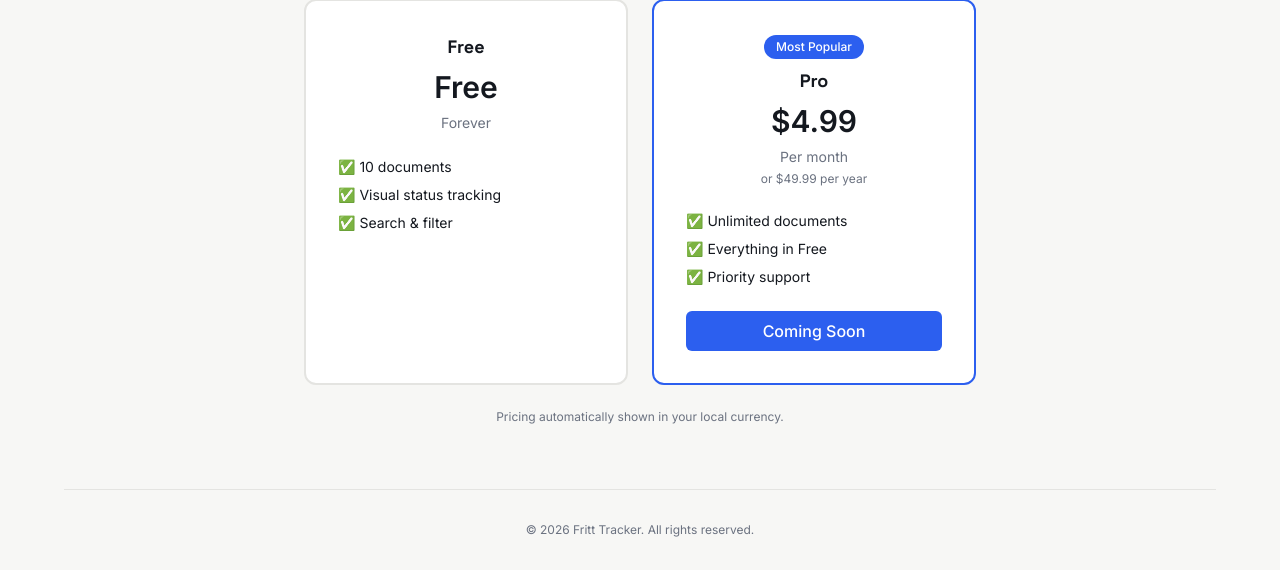
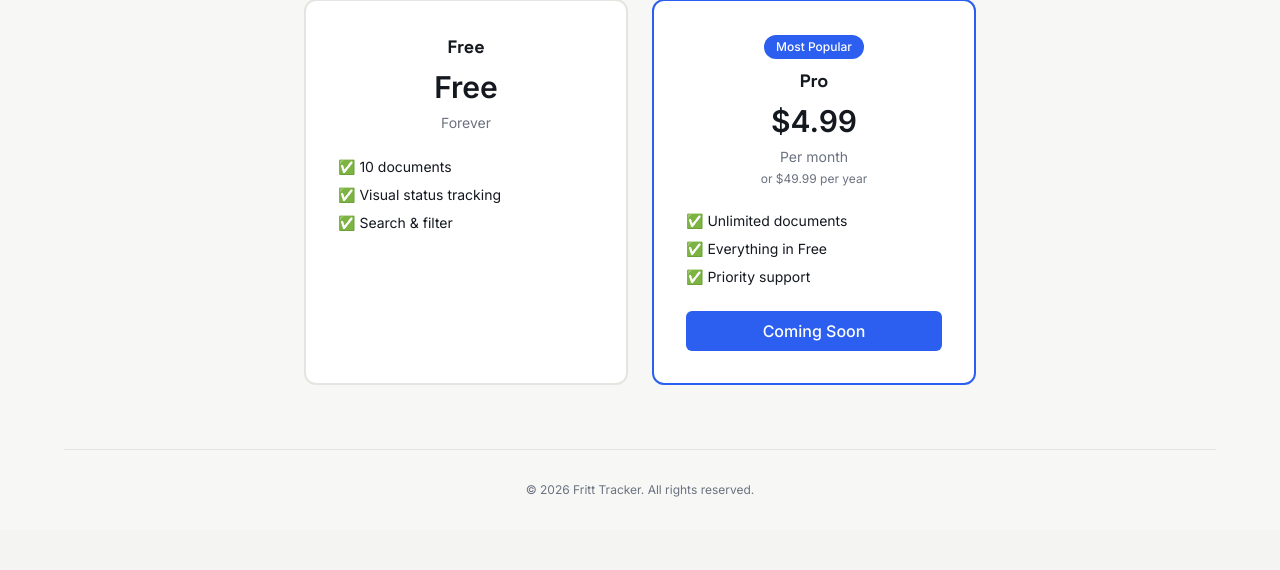
Before and after one commit to sedejordan/docTracker, a Flask app: page / in a window 1280 px wide. Shown: the part 1548-2118 px from the top of the page. After the commit the page ends 2045 px from the top, so only its background shows below. Run offline with Flask 3, Linux system fonts and the light colour scheme; some libraries are stand-ins or nearby versions.

Commit message:
edited landing page

```diff
--- a/templates/landing.html
+++ b/templates/landing.html
@@ -222,13 +222,6 @@
           </button>
         </div>
       </div>
-
-      <!-- Currency switcher (optional) -->
-      <div class="text-center mt-6">
-        <p class="text-xs text-muted">
-          Pricing automatically shown in your local currency.
-        </p>
-      </div>
     </section>
 
     <!-- Footer -->
```
